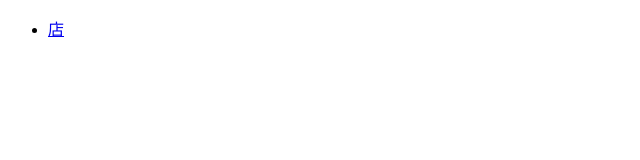
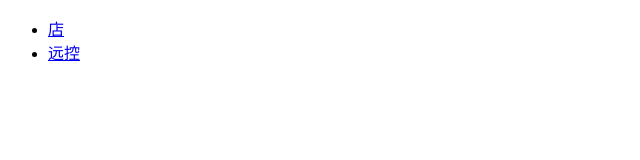
Before and after one commit to zzk6780051/pc, a plain HTML site: page index.html in a window 1280 px wide. Shown: the full height of the page, 0-640 px from the left. Drawn offline with Linux system fonts and the light colour scheme.

Commit message:
在导航中添加远控链接

```diff
--- a/index.html
+++ b/index.html
@@ -10,6 +10,7 @@
   <nav>
     <ul>
       <li><a href="http://uypo4lnql.shenzhuo.vip:53060">店</a></li>
+      <li><a href="https://sunlogin.oray.com/share?shareid=880650600">远控</a></li>
     </ul>
   </nav>
 </body>
```
